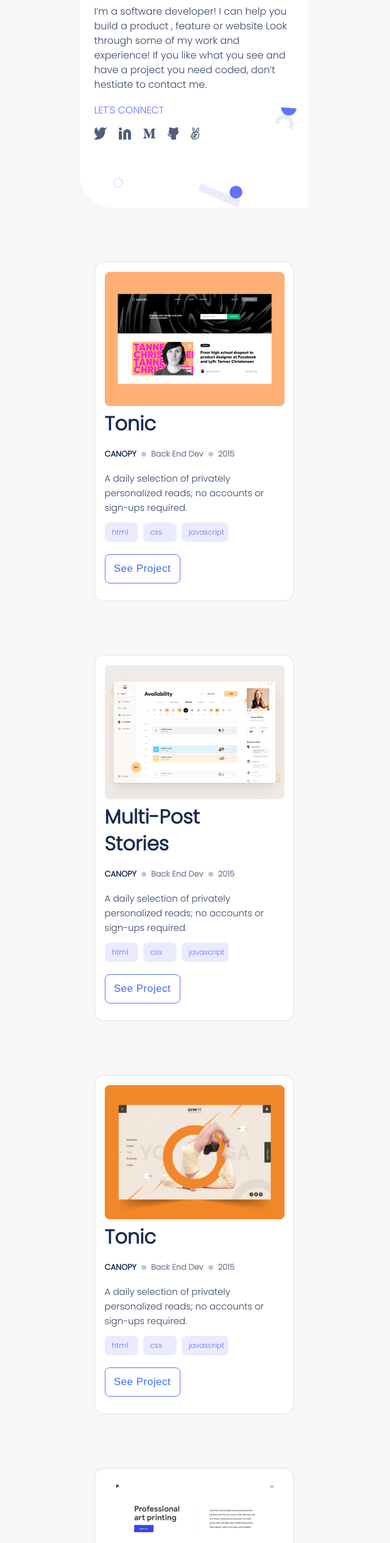
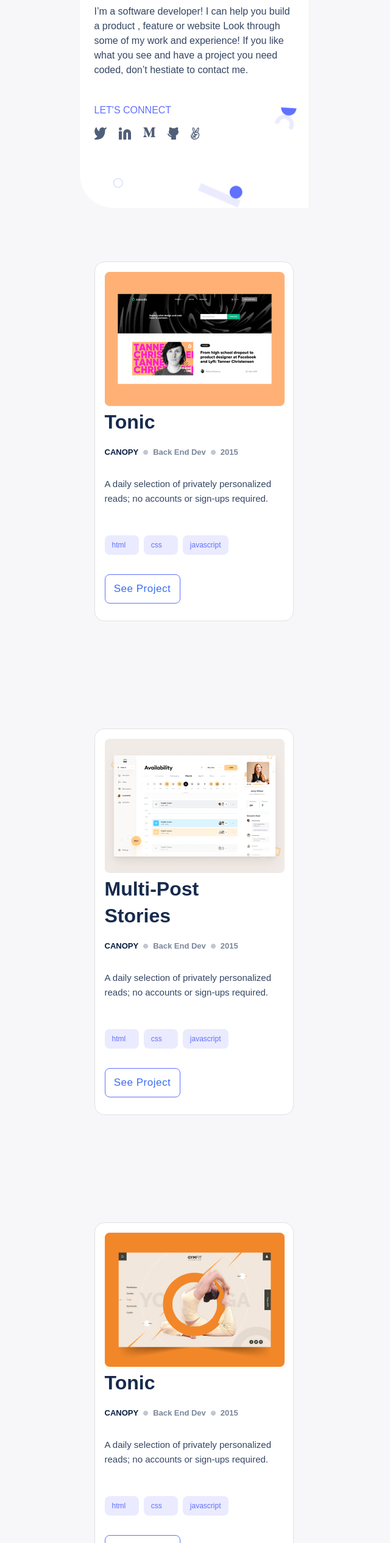
Before and after one commit to tugsem/my-portfolio, a plain HTML site: page index.html in a window 1280 px wide. Shown: the part 269-2800 px from the top of the page at 61% size, without its empty margins (322-962 px from the left). Drawn offline with Linux system fonts and the light colour scheme; a web font is replaced by a local one.

Commit message:
arranged html tags and add css

```diff
--- a/index.html
+++ b/index.html
@@ -6,9 +6,6 @@
     <meta name="viewport" content="width=device-width, initial-scale=1.0">
     <title>My Portfolio</title>
     <link rel="stylesheet" href="style.css">
-    <link rel="preconnect" href="https://fonts.googleapis.com">
-    <link rel="preconnect" href="https://fonts.gstatic.com" crossorigin>
-    <link href="https://fonts.googleapis.com/css2?family=Mochiy+Pop+P+One&family=Poppins:wght@300&display=swap" rel="stylesheet">
 
 </head>
 <body>
@@ -30,7 +27,9 @@
              </ul>
     </article>
 
-     <article class="works">
+    <section class="grid-container">
+
+        <section class="works">
             <a class="snapshoots"><img src="Snapshoot1.png" width="295" height="220" alt="snapshoot1"></a>
             <h2 class="work-title">Tonic</h2>
             <section class="sub-desc">
@@ -43,15 +42,15 @@
             <p class="description">
                 A daily selection of privately personalized reads; no accounts or sign-ups required.
             </p>
-         <section class="languages">
-             <p class="lang">html</p>
-             <p class="lang">css</p>
-             <p class="lang">javascript</p>
+            <ul class="languages">
+                <li class="lang">html</li>
+                <li class="lang">css</li>
+                <li class="lang">javascript</li>
+            </ul>
+            <button type="button" class="detail-btn">See Project</button>
         </section>
-         <button type="button" class="detail-btn">See Project</button>
-     </article>
 
-     <article class="works">
+        <section class="works">
             <a class="snapshoots"><img src="Snapshoot2.png" alt="Snaphoot2"></a>
             <h2 class="work-title">Multi-Post <br>Stories</h2>
             <section class="sub-desc">
@@ -64,15 +63,15 @@
             <p class="description">
                 A daily selection of privately personalized reads; no accounts or sign-ups required.
             </p>
-        <section class="languages">
-            <p class="lang">html</p>
-            <p class="lang">css</p>
-            <p class="lang">javascript</p>
+            <ul class="languages">
+                <li class="lang">html</li>
+                <li class="lang">css</li>
+                <li class="lang">javascript</li>
+            </ul>
+            <button type="button" class="detail-btn">See Project</button>
         </section>
-        <button type="button" class="detail-btn">See Project</button>
-    </article>
 
-    <article class="works">
+        <section class="works">
             <a class="snapshoots"><img src="Snapshoot3.png" alt="Snapshoot3"></a>
             <h2 class="work-title">Tonic</h2>
             <section class="sub-desc">
@@ -85,15 +84,15 @@
             <p class="description">
                 A daily selection of privately personalized reads; no accounts or sign-ups required.
             </p>
-        <section class="languages">
-            <p class="lang">html</p>
-            <p class="lang">css</p>
-            <p class="lang">javascript</p>
+            <ul class="languages">
+                <li class="lang">html</li>
+                <li class="lang">css</li>
+                <li class="lang">javascript</li>
+            </ul>
+            <button type="button" class="detail-btn">See Project</button>
         </section>
-        <button type="button" class="detail-btn">See Project</button>
-    </article>
 
-    <article class="works">
+        <section class="works">
             <a class="snapshoots"><img src="Snapshoot4.png" alt="Snapshoot4"></a>
             <h2 class="work-title">Multi-Post <br> Stories</h2>
             <section class="sub-desc">
@@ -106,17 +105,19 @@
             <p class="description">
                 A daily selection of privately personalized reads; no accounts or sign-ups required.
             </p>
-        <section class="languages">
-            <p class="lang">html</p>
-            <p class="lang">css</p>
-            <p class="lang">javascript</p>
+            <ul class="languages">
+                <li class="lang">html</li>
+                <li class="lang">css</li>
+                <li class="lang">javascript</li>
+            </ul>
+            <button type="button" class="detail-btn">See Project</button>
         </section>
-        <button type="button" class="detail-btn">See Project</button>
-    </article>
 
-    <article class="about-me">
-        <h2 class="about-myself-title">About<br> Myself</h2>
-        <p class="main-description">Hello I’m a software developer! I can help you build a product , feature or website Look through some of my work and experience! If you like what you see and have a project you need coded, don’t hestiate to contact me.</p>
+    </section>
+
+    <section class="about-me">
+        <h2 class="about-myself-title">About Myself</h2>
+        <p id="about-description">Hello I’m a software developer! I can help you build a product , feature or website Look through some of my work and experience! If you like what you see and have a project you need coded, don’t hestiate to contact me.</p>
         <h4 class="connect">LET'S CONNECT</h4>
         <ul class="icons">
           <li><a href="#"><img src="Vector.svg" alt="Twitter"></a></li>
@@ -126,13 +127,16 @@
           <li><a href="#"><img src="Vector2.svg" alt="Angellist"></a></li>
         </ul>
         <button type="button" class="detail-btn wdth162">Get My Resume</button>
-        <h5 class="dropdown">Languages</h5>
-            <a class="grey-background"><img src="js.png" alt="js" width="48" height="48">JavaScript</a>
-            <a class="grey-background"><img src="html.png" alt="html" width="48" height="48">HTML</a>
-            <a class="grey-background"><img src="css.png" alt="css" width="48" height="48">CSS</a>
-        <h5 class="dropdown">Frameworks</h5>
-        <h5 class="dropdown">Skills</h5>
-    </article>
+        <ul class="techlist">
+            <li class="dropdown"> Languages</li>
+            <li class="grey-background"><img src="js.png" alt="js" width="48" height="48">JavaScript</li>
+            <li class="grey-background"><img src="html.png" alt="html" width="48" height="48">HTML</li>
+            <li class="grey-background"><img src="css.png" alt="css" width="48" height="48">CSS</li>
+            <li class="dropdown">Frameworks</li>
+            <li class="dropdown">Skills</li>
+        </ul>
+    </section>
+
     <footer class="contact">
         <h2 id="contact-me-title">Contact Me</h2>
         <p id="cont-desc">If you have an application you are interested in developing, a feature that you need built or a project that needs coding. I’d love to help with it </p>
--- a/style.css
+++ b/style.css
@@ -81,15 +81,11 @@ header {
 
 .connect {
   color: #6070ff;
-
-  /* display: flex;
-  flex-direction: column;
-  align-items: flex-start; */
+  display: flex;
+  flex-direction: row;
+  align-items: center;
+  box-sizing: border-box;
   padding: 0;
-  position: static;
-  width: 117px;
-  height: 24px;
-  left: 24px;
   margin: 16px 0;
   font-weight: 500;
   font-size: 16px;
@@ -124,7 +120,13 @@ header {
   margin: 12px 0;
 }
 
+.grid-container {
+  display: grid;
+}
+
 .works {
+  display: grid;
+  grid-column: 2/3;
   top: 114px;
   padding: 16px 16px 28px 16px;
   box-sizing: border-box;
@@ -136,7 +138,6 @@ header {
 }
 
 .snapshoots {
-  position: static;
   border-radius: 8px;
 }
 
@@ -175,6 +176,7 @@ header {
 }
 
 .languages {
+  list-style: none;
   display: flex;
   align-items: center;
   width: 203px;
@@ -239,6 +241,9 @@ header {
 }
 
 .about-me {
+  display: flex;
+  flex-direction: column;
+  align-items: flex-start;
   padding: 114px 0 113px 24px;
   background-color: #fff;
   border-top-right-radius: 55px;
@@ -349,3 +354,15 @@ header {
 .white:hover {
   background-color: #b9b9b9;
 }
+
+.techlist {
+  list-style: none;
+}
+
+.languageswwithlogos {
+  list-style: none;
+}
+
+#about-description {
+  padding-right: 24px;
+}
```
Lines whose indentation alone changed are shown as unchanged.
